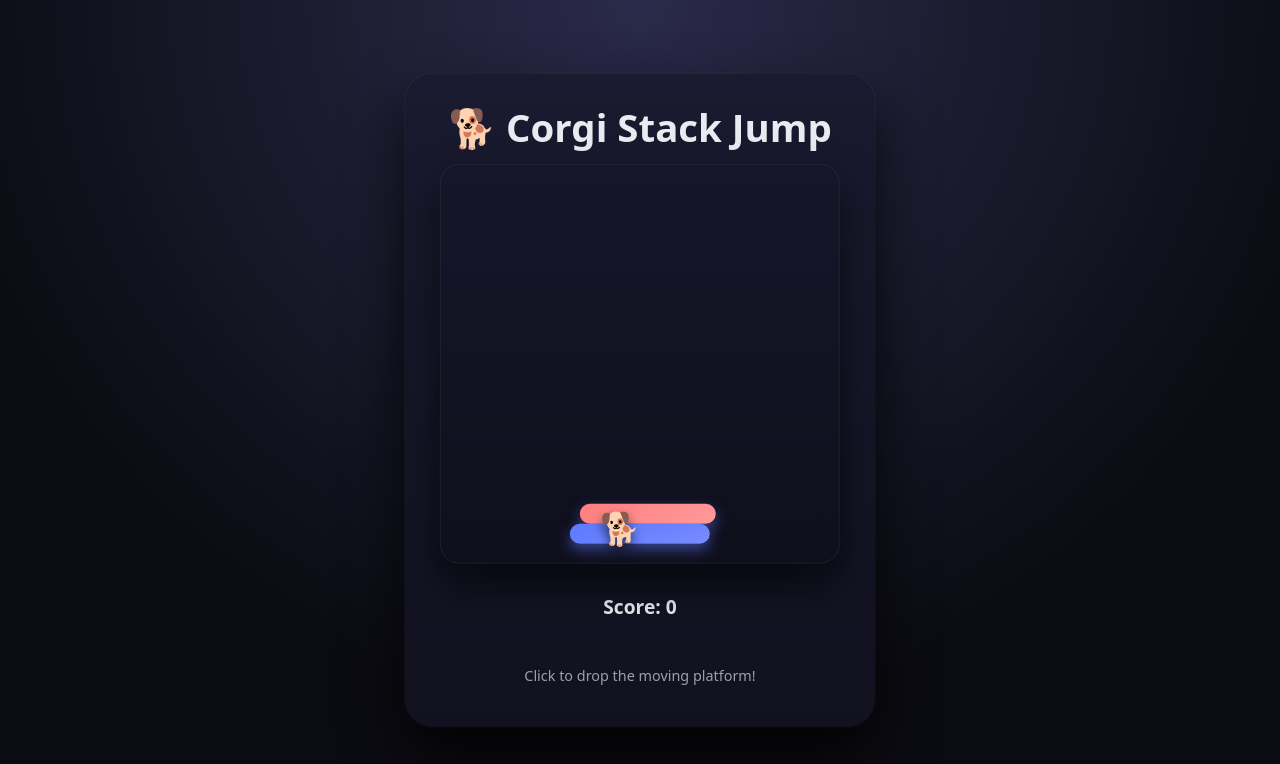
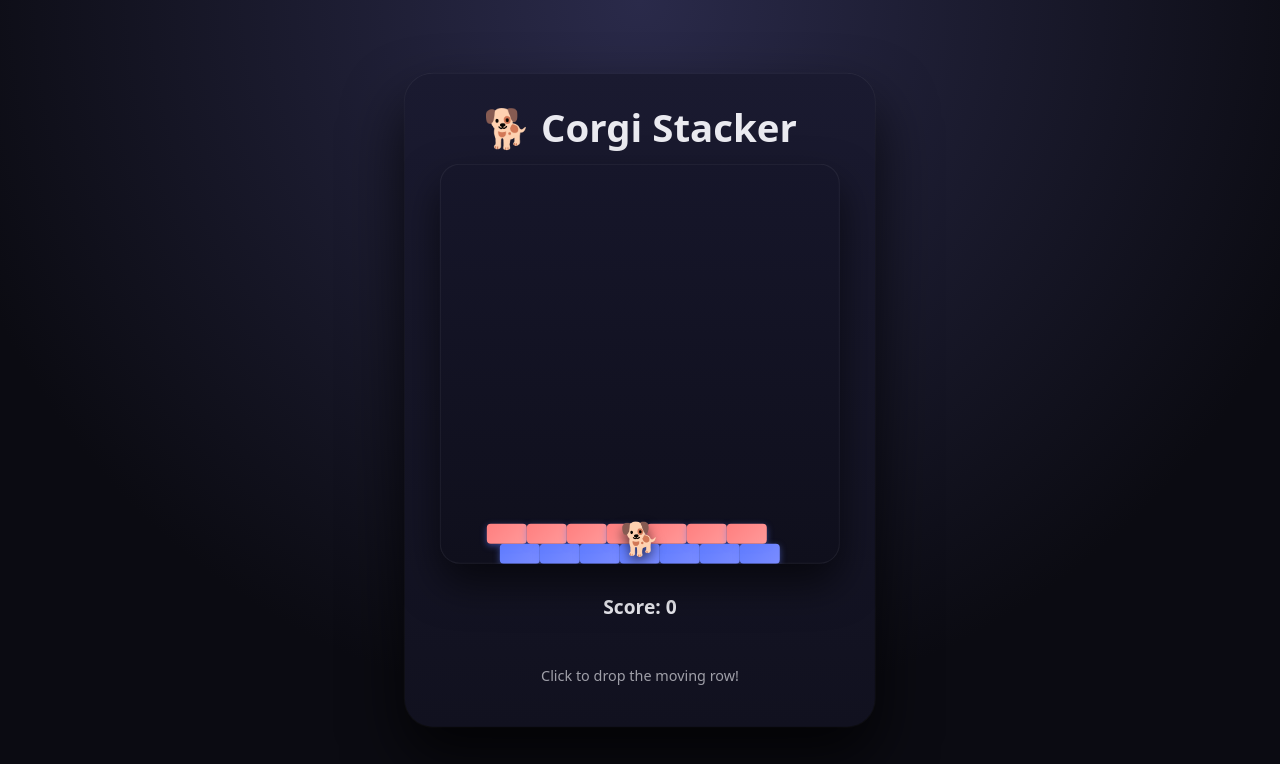
Before and after one commit to brendanbobryk/corgi-stack-jump, a React (Vite) app in the folder corgi-stack-jump/: page / in a window 1280 px wide. Shown: the top 764 px of the page. Built offline with nearby package versions, Linux system fonts and the light colour scheme.

Commit message:
redesigned tile stacking mechanics

```diff
--- a/corgi-stack-jump/src/App.css
+++ b/corgi-stack-jump/src/App.css
@@ -53,16 +53,17 @@ h1 {
     0 20px 40px rgba(0, 0, 0, 0.6);
 }
 
-.platform {
+.block {
   position: absolute;
+  width: 40px;
   height: 20px;
   background: linear-gradient(135deg, #5f7cff, #7b8cff);
-  border-radius: 10px;
-  box-shadow: 0 6px 14px rgba(95, 124, 255, 0.5);
-  transition: top 0.15s ease, left 0.15s ease, width 0.15s ease;
+  border-radius: 4px;
+  box-shadow: 0 2px 6px rgba(95, 124, 255, 0.5);
+  transition: left 0.1s ease;
 }
 
-.platform.moving {
+.block.moving {
   background: linear-gradient(135deg, #ff7f7f, #ff9999);
 }
 
@@ -70,7 +71,6 @@ h1 {
   position: absolute;
   font-size: 2rem;
   filter: drop-shadow(0 6px 6px rgba(0, 0, 0, 0.6));
-  transition: top 0.25s ease;
 }
 
 .score {
--- a/corgi-stack-jump/src/App.jsx
+++ b/corgi-stack-jump/src/App.jsx
@@ -1,51 +1,51 @@
 import { useEffect, useState } from 'react'
 import './App.css'
 
-const PLATFORM_HEIGHT = 20
-const MOVE_SPEED = 2
 const GAME_WIDTH = 400
-const BASE_PLATFORM_WIDTH = 140
-const PLATFORM_SHRINK_STEP = 4
-const MIN_PLATFORM_WIDTH = 60
+const GAME_HEIGHT = 400
+const BLOCK_HEIGHT = 20
+const INITIAL_BLOCKS = 7 // starting blocks in the first row
+const MOVE_SPEED_BASE = 2
 
 function App() {
-  const [platforms, setPlatforms] = useState([{ x: 130, y: 360, width: BASE_PLATFORM_WIDTH }])
-  const [movingPlatform, setMovingPlatform] = useState(null)
+  const [stack, setStack] = useState([
+    { y: GAME_HEIGHT - BLOCK_HEIGHT, blocks: INITIAL_BLOCKS, x: Math.floor((GAME_WIDTH - INITIAL_BLOCKS * 40) / 2) }
+  ])
+  const [movingRow, setMovingRow] = useState(null)
   const [direction, setDirection] = useState(1)
   const [gameOver, setGameOver] = useState(false)
   const [score, setScore] = useState(0)
 
-  // Dog always on last stable platform
-  const topPlatform = platforms.at(-1)
-  const corgiX = topPlatform.x + 30
-  const corgiY = topPlatform.y - 20
+  // Dog sits on top of last stable row
+  const topRow = stack[stack.length - 1]
+  const corgiX = topRow.x + (topRow.blocks * 40) / 2 - 20
+  const corgiY = topRow.y - 30
 
-  // Auto-spawn new moving platform if none exists
+  // Spawn new moving row
   useEffect(() => {
-    if (gameOver) return
-    if (!movingPlatform) {
-      const newWidth = Math.max(MIN_PLATFORM_WIDTH, topPlatform.width - PLATFORM_SHRINK_STEP)
-      const newY = topPlatform.y - PLATFORM_HEIGHT
-      setMovingPlatform({ x: 0, y: newY, width: newWidth })
+    if (!movingRow && !gameOver) {
+      const y = topRow.y - BLOCK_HEIGHT
+      const blocks = topRow.blocks
+      setMovingRow({ x: 0, y, blocks })
       setDirection(1)
     }
-  }, [movingPlatform, topPlatform, gameOver])
+  }, [movingRow, topRow, gameOver])
 
-  // Move the sliding platform
+  // Move the sliding row
   useEffect(() => {
-    if (!movingPlatform || gameOver) return
+    if (!movingRow || gameOver) return
 
     const interval = setInterval(() => {
-      setMovingPlatform(prev => {
-        let newX = prev.x + direction * MOVE_SPEED
+      setMovingRow(prev => {
+        let newX = prev.x + direction * (MOVE_SPEED_BASE + stack.length * 0.3)
         let newDir = direction
 
         if (newX <= 0) {
           newX = 0
           newDir = 1
         }
-        if (newX >= GAME_WIDTH - prev.width) {
-          newX = GAME_WIDTH - prev.width
+        if (newX + prev.blocks * 40 >= GAME_WIDTH) {
+          newX = GAME_WIDTH - prev.blocks * 40
           newDir = -1
         }
 
@@ -55,27 +55,40 @@ function App() {
     }, 16)
 
     return () => clearInterval(interval)
-  }, [movingPlatform, direction, gameOver])
+  }, [movingRow, direction, stack, gameOver])
 
-  // Drop the moving platform
+  // Drop the moving row
   const drop = () => {
-    if (!movingPlatform || gameOver) return
+    if (!movingRow || gameOver) return
 
-    const overlap = Math.abs(movingPlatform.x - topPlatform.x)
-    if (overlap > topPlatform.width * 0.6) {
+    const prevRow = topRow
+    const movingStart = movingRow.x
+    const movingEnd = movingRow.x + movingRow.blocks * 40
+    const prevStart = prevRow.x
+    const prevEnd = prevRow.x + prevRow.blocks * 40
+
+    const overlapStart = Math.max(movingStart, prevStart)
+    const overlapEnd = Math.min(movingEnd, prevEnd)
+    const overlapBlocks = Math.floor((overlapEnd - overlapStart) / 40)
+
+    if (overlapBlocks <= 0) {
       setGameOver(true)
       return
     }
 
-    // Add to stable platforms
-    setPlatforms(p => [...p, { ...movingPlatform }])
-    setMovingPlatform(null)
-    setScore(s => s + 1)
+    setStack(p => [
+      ...p,
+      { x: overlapStart, y: movingRow.y, blocks: overlapBlocks }
+    ])
+    setMovingRow(null)
+    setScore(score + 1)
   }
 
   const reset = () => {
-    setPlatforms([{ x: 130, y: 360, width: BASE_PLATFORM_WIDTH }])
-    setMovingPlatform(null)
+    setStack([
+      { y: GAME_HEIGHT - BLOCK_HEIGHT, blocks: INITIAL_BLOCKS, x: Math.floor((GAME_WIDTH - INITIAL_BLOCKS * 40) / 2) }
+    ])
+    setMovingRow(null)
     setDirection(1)
     setGameOver(false)
     setScore(0)
@@ -84,29 +97,29 @@ function App() {
   return (
     <div className="center-wrapper">
       <div className="card" onClick={drop}>
-        <h1>🐕 Corgi Stack Jump</h1>
+        <h1>🐕 Corgi Stacker</h1>
 
         <div className="game">
-          {platforms.map((p, i) => (
-            <div
-              key={`stable-${i}`}
-              className="platform"
-              style={{ left: p.x, top: p.y, width: p.width }}
-            />
-          ))}
-
-          {movingPlatform && (
-            <div
-              className="platform moving"
-              style={{
-                left: movingPlatform.x,
-                top: movingPlatform.y,
-                width: movingPlatform.width
-              }}
-            />
+          {stack.map((row, i) =>
+            Array.from({ length: row.blocks }).map((_, j) => (
+              <div
+                key={`stack-${i}-${j}`}
+                className="block"
+                style={{ left: row.x + j * 40, top: row.y }}
+              />
+            ))
           )}
 
-          {/* Dog stays on last stable platform */}
+          {movingRow &&
+            Array.from({ length: movingRow.blocks }).map((_, j) => (
+              <div
+                key={`moving-${j}`}
+                className="block moving"
+                style={{ left: movingRow.x + j * 40, top: movingRow.y }}
+              />
+            ))}
+
+          {/* Dog sits on top of last stable row */}
           <div className="corgi" style={{ left: corgiX, top: corgiY }}>
             🐕
           </div>
@@ -120,7 +133,7 @@ function App() {
         </div>
 
         <p className="score">Score: {score}</p>
-        <p className="hint">Click to drop the moving platform!</p>
+        <p className="hint">Click to drop the moving row!</p>
       </div>
     </div>
   )
```
